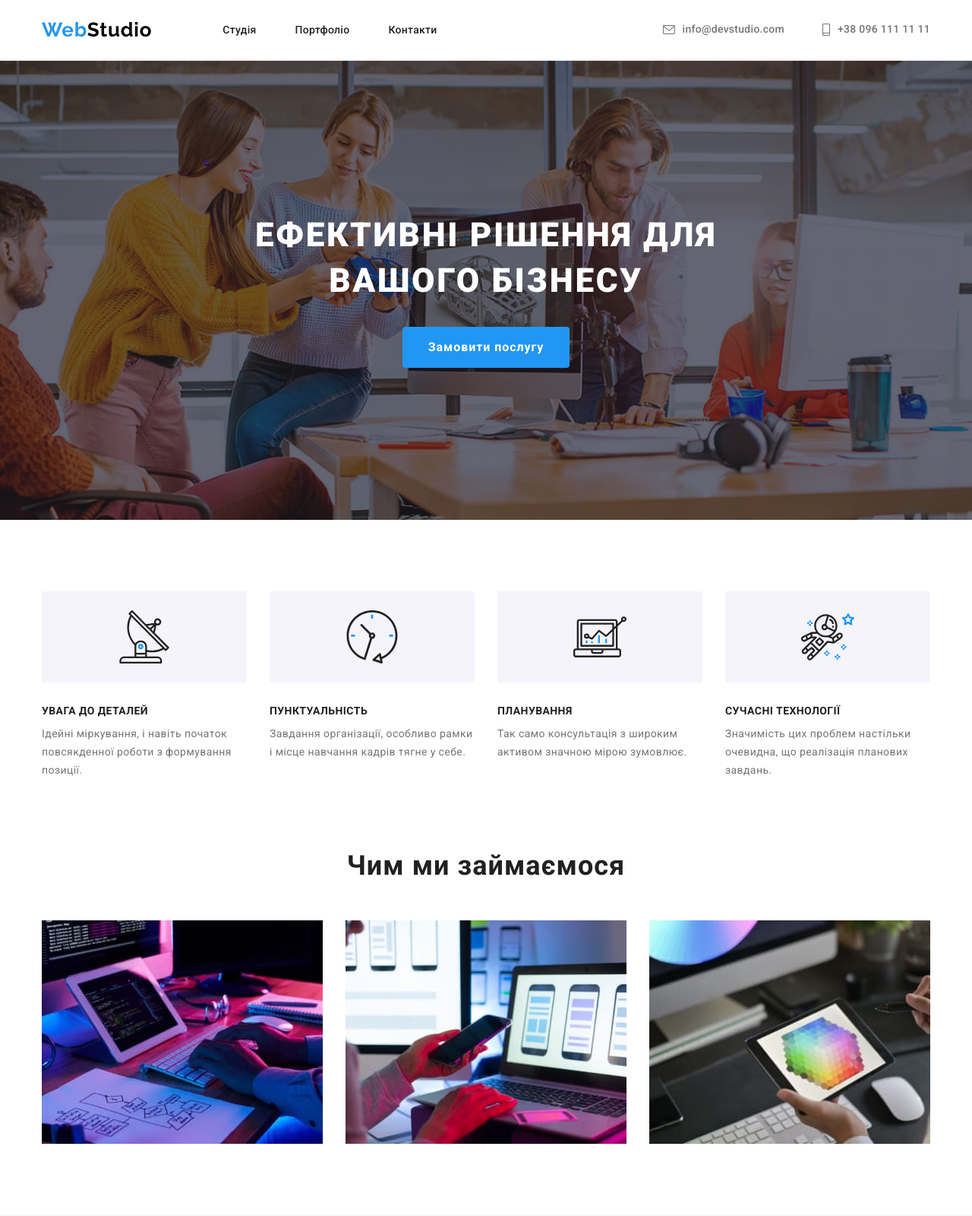
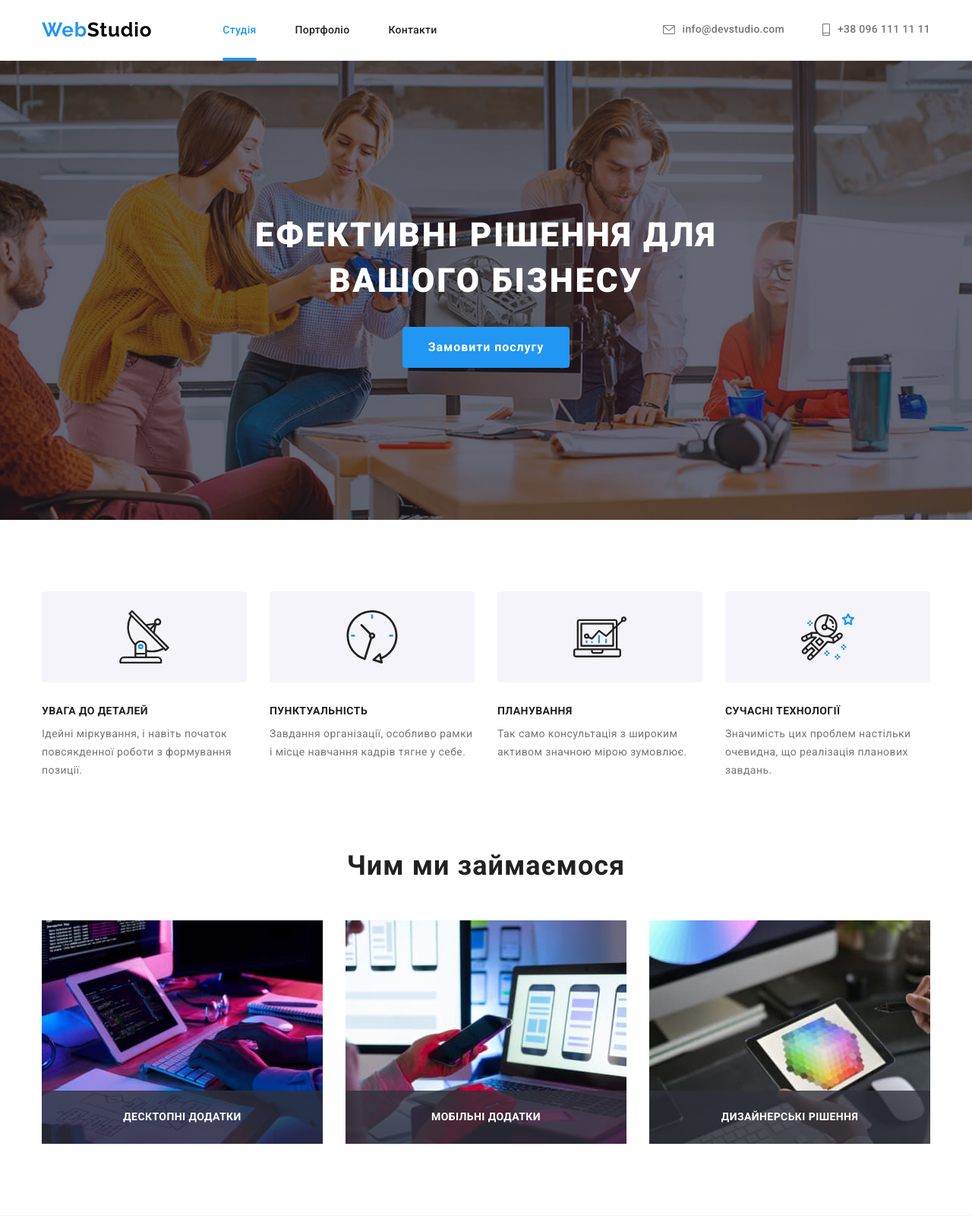
Before and after one commit to SvitlanaLucky/goit-markup-hw-05, a plain HTML site: page index.html in a window 1280 px wide. Shown: the top 1600 px of the page at 76% size. Drawn offline with nearby package versions, Linux system fonts and the light colour scheme.

Commit message:
add main page

```diff
--- a/css/styles.css
+++ b/css/styles.css
@@ -7,7 +7,9 @@
     --secondary-text-color: #757575;
     --accent-color: #2196F3;
     --main-color: #FFFFFF;
-    --icon-color: #afb1b8
+    --icon-color: #afb1b8;
+    --duration: 250ms;
+    --timing-function: cubic-bezier(0.4, 0, 0.2, 1);
 }
 
 h1, h2, h3, h4, p {
@@ -118,11 +120,32 @@ img {
 }
 
 .menu-link {
+    position: relative;
     font-weight: 500;
     font-size: 14px;
     line-height: 1.14;
     letter-spacing: 0.02em;
     color: var(--primary-text-color);
+    padding-top: 32px;
+    padding-bottom: 32px;
+    transition: color var(--duration) var(--timing-function);
+}
+
+.underline::after {
+    position: absolute;
+    display: block;
+    content: '';
+    left: 0;
+    bottom: 0;
+    width: 100%;
+    height: 4px;
+    border-radius: 2px;
+    background-color: var(--accent-color);
+    margin-bottom: -1px;
+}
+
+.menu-link.current {
+    color: var(--accent-color);
 }
 
 .menu-link:hover,
@@ -148,6 +171,7 @@ img {
     font-size: 14px;
     line-height: 1.14;
     letter-spacing: 0.02em;
+    transition: color var(--duration) var(--timing-function);
 }
 
 .contacts-theme-dark {
@@ -221,11 +245,13 @@ img {
     color: var(--main-color);
     background-color: var(--accent-color);
     border-color: transparent;
+    transition: background-color var(--duration) var(--timing-function), box-shadow var(--duration) var(--timing-function);
   }
 
 .modal-btn:hover,
 .modal-btn:focus {
-    background-color: #2F303A;
+    background-color: #188CE8;
+    box-shadow: 0px 4px 4px rgba(0, 0, 0, 0.15);
 }
 
 
@@ -271,6 +297,15 @@ img {
     border-radius: 4px;
 }
 
+.section-heading {
+    font-weight: 700;
+    font-size: 36px;
+    line-height: 1.16;
+    text-align: center;
+    letter-spacing: 0.03em;
+    margin-bottom: 50px;
+}
+
 .img-box {
     padding-top: 0px;
 }
@@ -280,14 +315,32 @@ img {
     justify-content: space-between;
 }
 
-.section-heading {
+.img-item {
+    position: relative;
+}
+
+.img-box-title {
+    position: absolute;
+    display: block;
+    width: 100%;
+    height: 70px;
+    background: rgba(47, 48, 58, 0.8);
+    bottom: 0;
+}
+
+.img-title {
+    font-family: var(--primary-font);
     font-weight: 700;
-    font-size: 36px;
-    line-height: 1.16;
+    font-size: 14px;
+    line-height: 1.14;
+    letter-spacing: 0.03em;
+    text-transform: uppercase;
+    color: var(--main-color);
     text-align: center;
-    letter-spacing: 0.03em;
-    margin-bottom: 50px;
+    padding-top: 27px;
+    padding-bottom: 27px;
 }
+
 
 /* ------------- team ------------ */
 
@@ -351,10 +404,12 @@ img {
     height: 44px;
     border-radius: 50%;
     background-color: var(--main-color);
+    transition: background-color var(--duration) var(--timing-function);
 }
 
 .social-list-icon {
     fill: var(--icon-color);
+    transition: fill var(--duration) var(--timing-function);
 }
 
 .social-list-link:hover,
@@ -388,10 +443,12 @@ img {
     height: 100%;
     border: 1px solid var(--icon-color);
     border-radius: 4px;
+    transition: border-color var(--duration) var(--timing-function);
 }
 
 .client-icon {
     fill: var(--icon-color);
+    transition: fill var(--duration) var(--timing-function);
 }
 
 .client-link:hover,
@@ -433,6 +490,7 @@ img {
     line-height: 1.71;
     letter-spacing: 0.03em;
     color: var(--main-color);
+    transition: color var(--duration) var(--timing-function);
 }
 
 .address-list:not(:last-child) {
@@ -459,6 +517,7 @@ img {
     display: flex;
     justify-content: center;
     gap: 10px;
+    transition: background-color var(--duration) var(--timing-function);
 }
 
 .footer-social-link {
--- a/index.html
+++ b/index.html
@@ -19,7 +19,7 @@
       <nav class="page-nav">
         <a class="logo link" href="./index.html" lang="en">Web<span class="logo-header">Studio</span></a>
         <ul class="menu list">
-          <li class="menu-item"><a class="menu-link link" href="">Студія</a></li>
+          <li class="menu-item"><a class="menu-link current underline link" href="">Студія</a></li>
           <li class="menu-item">
             <a class="menu-link link" href="./portfolio.html">Портфоліо</a>
           </li>
@@ -121,29 +121,32 @@
         <div class="container">
         <h2 class="section-heading">Чим ми займаємося</h2>
         <ul class="list img-box-container">
-          <li>
+          <li class="img-item">
             <img
               src="./images/what-do/keyboard.jpg"
               alt="клавіатура"
               width="370"
               height="294"
             />
+            <div class="img-box-title"><p class="img-title">Десктопні додатки</p></div>
           </li>
-          <li>
+          <li class="img-item">
             <img
               src="./images/what-do/laptop.jpg"
               alt="ноутбук"
               width="370"
               height="294"
             />
+            <div class="img-box-title"><p class="img-title">Мобільні додатки</p></div>
           </li>
-          <li>
+          <li class="img-item">
             <img
               src="./images/what-do/tablet.jpg"
               alt="планшет"
               width="370"
               height="294"
             />
+            <div class="img-box-title"><p class="img-title">Дизайнерські рішення</p></div>
           </li>
         </ul>
       </div>
```
Also changed, not shown: portfolio.html (+1 -1 lines).
